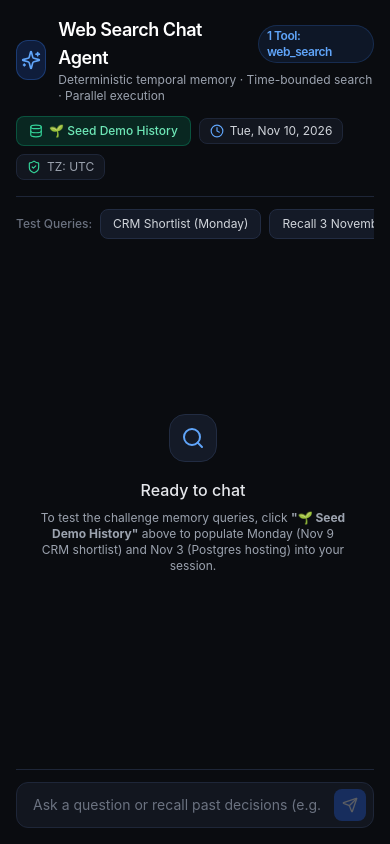
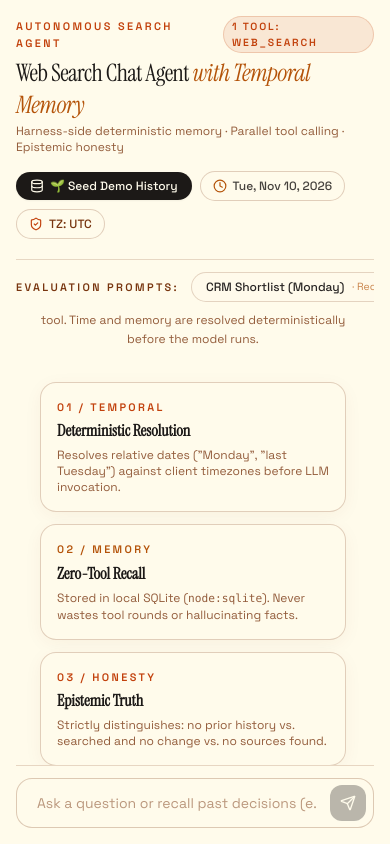
Before and after one commit to Harsh-karn/web-search-chat-agent, a Next.js app: page / in a window 390 px wide. Built offline with nearby package versions, Linux system fonts and the light colour scheme.

Commit message:
feat(ui): redesign UI inspired by harshaldhir.com aesthetic with Instrument Serif typography and warm parchment palette

```diff
--- a/src/app/globals.css
+++ b/src/app/globals.css
@@ -3,20 +3,65 @@
 @tailwind utilities;
 
 :root {
-  --background: #0a0c10;
-  --foreground: #ededed;
-  --card: #12161f;
-  --card-border: #1e2638;
-  --primary: #3b82f6;
-  --primary-hover: #2563eb;
-  --accent: #10b981;
+  --ink: #1c1917;
+  --paper: #fffbeb;
+  --umber: #b45309;
+  --terracotta: #c2410c;
+  --card-bg: rgba(255, 251, 235, 0.75);
+  --border-warm: rgba(120, 53, 15, 0.22);
+}
+
+html {
+  scroll-behavior: smooth;
 }
 
 body {
-  color: var(--foreground);
-  background: var(--background);
-  font-family: -apple-system, BlinkMacSystemFont, "Segoe UI", Roboto, Oxygen, Ubuntu, Cantarell, sans-serif;
+  background: var(--paper);
+  color: #292524;
+  font-family: 'Space Grotesk', -apple-system, BlinkMacSystemFont, sans-serif;
   min-height: 100vh;
+  selection-background-color: var(--terracotta);
+}
+
+::selection {
+  background: var(--terracotta);
+  color: var(--paper);
+}
+
+.font-serif {
+  font-family: 'Instrument Serif', Georgia, serif;
+}
+
+.font-sans {
+  font-family: 'Space Grotesk', -apple-system, BlinkMacSystemFont, sans-serif;
+}
+
+.label-tag {
+  font-family: 'Space Grotesk', sans-serif;
+  letter-spacing: 0.22em;
+  text-transform: uppercase;
+  font-size: 0.68rem;
+  font-weight: 600;
+}
+
+.glass-panel {
+  backdrop-filter: blur(14px);
+  -webkit-backdrop-filter: blur(14px);
+  background: rgba(255, 251, 235, 0.65);
+  border: 1px solid var(--border-warm);
+}
+
+.index-card {
+  background: rgba(255, 251, 235, 0.85);
+  border: 1px solid var(--border-warm);
+  border-radius: 16px;
+  box-shadow: 0 4px 20px -2px rgba(120, 53, 15, 0.06);
+  transition: transform 0.3s ease, border-color 0.3s ease, box-shadow 0.3s ease;
+}
+
+.index-card:hover {
+  border-color: rgba(194, 65, 12, 0.45);
+  box-shadow: 0 8px 30px -4px rgba(194, 65, 12, 0.1);
 }
 
 /* Custom scrollbar */
@@ -28,9 +73,9 @@ body {
   background: transparent;
 }
 ::-webkit-scrollbar-thumb {
-  background: #2a3449;
+  background: rgba(120, 53, 15, 0.25);
   border-radius: 3px;
 }
 ::-webkit-scrollbar-thumb:hover {
-  background: #3b4763;
+  background: rgba(194, 65, 12, 0.5);
 }
--- a/src/app/layout.tsx
+++ b/src/app/layout.tsx
@@ -3,7 +3,7 @@ import "./globals.css";
 
 export const metadata: Metadata = {
   title: "Search Agent | Time-Aware Web Search Chat Agent",
-  description: "Chat agent with a single time-bounded web search tool and temporal conversation memory.",
+  description: "High-performance chat agent with a single time-bounded web search tool and temporal conversation memory.",
 };
 
 export default function RootLayout({
@@ -12,8 +12,16 @@ export default function RootLayout({
   children: React.ReactNode;
 }>) {
   return (
-    <html lang="en" className="dark">
-      <body className="antialiased bg-[#0a0c10] text-gray-100 min-h-screen flex flex-col">
+    <html lang="en">
+      <head>
+        <link rel="preconnect" href="https://fonts.googleapis.com" />
+        <link rel="preconnect" href="https://fonts.gstatic.com" crossOrigin="anonymous" />
+        <link
+          href="https://fonts.googleapis.com/css2?family=Instrument+Serif:ital@0;1&family=Space+Grotesk:wght@300;400;500;600;700&display=swap"
+          rel="stylesheet"
+        />
+      </head>
+      <body className="antialiased bg-[#fffbeb] text-[#292524] min-h-screen flex flex-col font-sans selection:bg-[#c2410c] selection:text-[#fffbeb]">
         {children}
       </body>
     </html>
--- a/src/app/page.tsx
+++ b/src/app/page.tsx
@@ -2,7 +2,7 @@
 
 import { useChat } from "ai/react";
 import { useEffect, useState, useRef } from "react";
-import { Send, Search, Clock, ShieldCheck, Sparkles, AlertCircle, ExternalLink, RefreshCw, Database } from "lucide-react";
+import { Send, Search, Clock, ShieldCheck, Sparkles, AlertCircle, ExternalLink, RefreshCw, Database, Compass, ArrowUpRight } from "lucide-react";
 
 export default function ChatPage() {
   const [clientTz, setClientTz] = useState<string>("UTC");
@@ -48,7 +48,7 @@ export default function ChatPage() {
       const res = await fetch("/api/seed", { method: "POST" });
       const data = await res.json();
       if (data.success) {
-        setSeedSuccessMsg("✅ Seeded history: Monday (5 CRM Tools) & 3 Nov (Postgres) are now in memory!");
+        setSeedSuccessMsg("✅ Seeded into memory: Monday Nov 9 (5 CRM tools) & Nov 3 (Postgres options). Click a test query to verify!");
         setTimeout(() => setSeedSuccessMsg(null), 8000);
       }
     } catch (e) {
@@ -61,41 +61,43 @@ export default function ChatPage() {
   const testPrompts = [
     {
       title: "CRM Shortlist (Monday)",
+      tag: "Recall & Parallel Search",
       prompt: "On Monday we shortlisted 5 CRM tools for a 20-person sales team. Has any of them changed pricing or shipped something big since?",
     },
     {
       title: "Recall 3 November",
+      tag: "Time-Bound Recheck",
       prompt: "What did I ask you on 3 November? Is your answer still correct today?",
     },
     {
       title: "Postgres Hosting (Last Tuesday)",
+      tag: "Relative Date Resolution",
       prompt: "Last Tuesday I asked you about Postgres hosting. Has any pricing changed since then?",
     },
     {
       title: "Missing History Check",
+      tag: "Epistemic Honesty",
       prompt: "What did I ask you on 14 October about Kubernetes clusters?",
     },
   ];
 
   return (
-    <div className="flex flex-col h-screen max-w-5xl w-full mx-auto p-4 sm:p-6">
-      {/* Top Header */}
-      <header className="flex flex-wrap items-center justify-between gap-3 pb-4 border-b border-[#1e2638]">
-        <div className="flex items-center gap-3">
-          <div className="w-10 h-10 rounded-xl bg-blue-600/20 border border-blue-500/30 flex items-center justify-center text-blue-400">
-            <Sparkles className="w-5 h-5" />
+    <div className="flex flex-col h-screen max-w-5xl w-full mx-auto p-4 sm:p-6 lg:p-8">
+      {/* Editorial Top Header */}
+      <header className="flex flex-wrap items-center justify-between gap-4 pb-5 border-b border-[rgba(120,53,15,0.18)]">
+        <div>
+          <div className="flex items-center gap-2 mb-1">
+            <span className="label-tag text-[#c2410c] tracking-[0.25em]">Autonomous Search Agent</span>
+            <span className="text-[0.65rem] uppercase tracking-[0.18em] px-2 py-0.5 rounded-full bg-[#c2410c]/10 text-[#c2410c] font-semibold border border-[#c2410c]/20">
+              1 Tool: web_search
+            </span>
           </div>
-          <div>
-            <h1 className="text-lg font-semibold tracking-tight text-white flex items-center gap-2">
-              Web Search Chat Agent
-              <span className="text-xs px-2 py-0.5 rounded-full bg-blue-500/10 text-blue-400 border border-blue-500/20">
-                1 Tool: web_search
-              </span>
-            </h1>
-            <p className="text-xs text-gray-400">
-              Deterministic temporal memory · Time-bounded search · Parallel execution
-            </p>
-          </div>
+          <h1 className="text-2xl sm:text-3xl font-serif text-[#1c1917] tracking-tight">
+            Web Search Chat Agent <span className="italic font-normal text-[#b45309]">with Temporal Memory</span>
+          </h1>
+          <p className="text-xs text-[#78350f]/80 font-sans mt-0.5">
+            Harness-side deterministic memory · Parallel tool calling · Epistemic honesty
+          </p>
         </div>
 
         {/* Live Context Indicators & Seed Button */}
@@ -104,17 +106,17 @@ export default function ChatPage() {
             onClick={handleSeedData}
             disabled={isSeeding}
             title="Seed the evaluation challenge conversations (Monday & Nov 3) into your session"
-            className="flex items-center gap-1.5 px-3 py-1.5 rounded-lg bg-emerald-600/20 hover:bg-emerald-600/30 border border-emerald-500/30 text-emerald-300 transition-colors font-medium cursor-pointer"
+            className="flex items-center gap-1.5 px-3.5 py-1.5 rounded-full bg-[#1c1917] hover:bg-[#c2410c] text-[#fffbeb] transition-colors font-medium cursor-pointer shadow-sm text-xs"
           >
-            <Database className="w-3.5 h-3.5 text-emerald-400" />
+            <Database className="w-3.5 h-3.5 text-[#fffbeb]" />
             <span>{isSeeding ? "Seeding..." : "🌱 Seed Demo History"}</span>
           </button>
-          <div className="flex items-center gap-1.5 px-2.5 py-1 rounded-lg bg-[#12161f] border border-[#1e2638] text-gray-300">
-            <Clock className="w-3.5 h-3.5 text-blue-400" />
+          <div className="flex items-center gap-1.5 px-3 py-1.5 rounded-full bg-[rgba(255,251,235,0.85)] border border-[rgba(120,53,15,0.22)] text-[#44403c] font-medium shadow-xs">
+            <Clock className="w-3.5 h-3.5 text-[#b45309]" />
             <span>{currentDateStr || "Loading..."}</span>
           </div>
-          <div className="flex items-center gap-1.5 px-2.5 py-1 rounded-lg bg-[#12161f] border border-[#1e2638] text-gray-400">
-            <ShieldCheck className="w-3.5 h-3.5 text-emerald-400" />
+          <div className="flex items-center gap-1.5 px-3 py-1.5 rounded-full bg-[rgba(255,251,235,0.85)] border border-[rgba(120,53,15,0.22)] text-[#78350f] font-medium shadow-xs">
+            <ShieldCheck className="w-3.5 h-3.5 text-[#c2410c]" />
             <span>TZ: {clientTz}</span>
           </div>
         </div>
@@ -122,38 +124,70 @@ export default function ChatPage() {
 
       {/* Seed Success Banner */}
       {seedSuccessMsg && (
-        <div className="mt-3 p-3 rounded-xl bg-emerald-500/10 border border-emerald-500/30 text-emerald-300 text-xs flex items-center justify-between">
-          <span>{seedSuccessMsg}</span>
-          <button onClick={() => setSeedSuccessMsg(null)} className="text-emerald-400 hover:text-white font-bold ml-2">✕</button>
+        <div className="mt-3 p-3.5 rounded-xl bg-[#fffbeb] border border-[#c2410c]/40 text-[#c2410c] text-xs flex items-center justify-between shadow-sm">
+          <div className="flex items-center gap-2 font-medium">
+            <Sparkles className="w-4 h-4 text-[#c2410c] shrink-0" />
+            <span>{seedSuccessMsg}</span>
+          </div>
+          <button onClick={() => setSeedSuccessMsg(null)} className="text-[#c2410c] hover:text-[#1c1917] font-bold ml-3 cursor-pointer">✕</button>
         </div>
       )}
 
-      {/* Quick Scenario Chips */}
+      {/* Test Scenarios Ribbon */}
       <div className="py-3 flex items-center gap-2 overflow-x-auto text-xs no-scrollbar">
-        <span className="text-gray-500 shrink-0 font-medium">Test Queries:</span>
+        <span className="label-tag text-[#78350f] shrink-0 pr-1">Evaluation Prompts:</span>
         {testPrompts.map((item, idx) => (
           <button
             key={idx}
             onClick={() => setInput(item.prompt)}
-            className="shrink-0 px-3 py-1.5 rounded-lg bg-[#141a27] hover:bg-[#1a2233] text-gray-300 hover:text-white border border-[#222c42] transition-colors flex items-center gap-1.5 cursor-pointer"
+            className="shrink-0 px-3.5 py-1.5 rounded-full bg-[rgba(255,251,235,0.8)] hover:bg-[#fffbeb] text-[#292524] hover:text-[#c2410c] border border-[rgba(120,53,15,0.2)] hover:border-[#c2410c]/50 transition-all flex items-center gap-2 cursor-pointer shadow-2xs group"
           >
-            <span>{item.title}</span>
+            <span className="font-medium">{item.title}</span>
+            <span className="text-[0.65rem] text-[#b45309] font-sans opacity-70 group-hover:opacity-100">· {item.tag}</span>
+            <ArrowUpRight className="w-3 h-3 text-[#b45309] opacity-50 group-hover:opacity-100 group-hover:translate-x-0.5 group-hover:-translate-y-0.5 transition-transform" />
           </button>
         ))}
       </div>
 
-      {/* Chat Messages Log */}
-      <main className="flex-1 overflow-y-auto space-y-4 py-4 pr-1">
+      {/* Main Conversation Log */}
+      <main className="flex-1 overflow-y-auto space-y-5 py-4 pr-1">
         {messages.length === 0 ? (
-          <div className="h-full flex flex-col items-center justify-center text-center p-6 text-gray-400 space-y-4">
-            <div className="w-12 h-12 rounded-2xl bg-[#141a27] border border-[#222c42] flex items-center justify-center text-blue-400">
-              <Search className="w-6 h-6" />
+          <div className="h-full flex flex-col items-center justify-center text-center p-6 space-y-6">
+            <div className="w-14 h-14 rounded-2xl bg-[rgba(255,251,235,0.9)] border border-[rgba(120,53,15,0.25)] flex items-center justify-center text-[#c2410c] shadow-sm">
+              <Compass className="w-7 h-7" />
             </div>
-            <div className="max-w-md space-y-2">
-              <h2 className="text-base font-medium text-gray-200">Ready to chat</h2>
-              <p className="text-xs text-gray-400">
-                To test the challenge memory queries, click <strong>"🌱 Seed Demo History"</strong> above to populate Monday (Nov 9 CRM shortlist) and Nov 3 (Postgres hosting) into your session.
+            <div className="max-w-lg space-y-2">
+              <h2 className="text-2xl font-serif text-[#1c1917] tracking-tight">
+                Answering fast, getting facts right, and good to talk to.
+              </h2>
+              <p className="text-xs text-[#78350f]/80 leading-relaxed font-sans max-w-md mx-auto">
+                Equipped with a single time-aware <code className="px-1.5 py-0.5 rounded bg-[rgba(120,53,15,0.08)] text-[#c2410c] font-mono text-[0.75rem]">web_search</code> tool. Time and memory are resolved deterministically before the model runs.
               </p>
+            </div>
+
+            {/* Feature Cards Grid */}
+            <div className="grid grid-cols-1 sm:grid-cols-3 gap-3 max-w-2xl w-full text-left pt-2">
+              <div className="index-card p-4">
+                <span className="label-tag text-[#c2410c] block mb-1">01 / Temporal</span>
+                <h3 className="font-serif text-base text-[#1c1917] font-semibold">Deterministic Resolution</h3>
+                <p className="text-xs text-[#78350f]/80 mt-1">
+                  Resolves relative dates (&quot;Monday&quot;, &quot;last Tuesday&quot;) against client timezones before LLM invocation.
+                </p>
+              </div>
+              <div className="index-card p-4">
+                <span className="label-tag text-[#b45309] block mb-1">02 / Memory</span>
+                <h3 className="font-serif text-base text-[#1c1917] font-semibold">Zero-Tool Recall</h3>
+                <p className="text-xs text-[#78350f]/80 mt-1">
+                  Stored in local SQLite (<code className="text-[0.7rem] font-mono">node:sqlite</code>). Never wastes tool rounds or hallucinating facts.
+                </p>
+              </div>
+              <div className="index-card p-4">
+                <span className="label-tag text-[#c2410c] block mb-1">03 / Honesty</span>
+                <h3 className="font-serif text-base text-[#1c1917] font-semibold">Epistemic Truth</h3>
+                <p className="text-xs text-[#78350f]/80 mt-1">
+                  Strictly distinguishes: no prior history vs. searched and no change vs. no sources found.
+                </p>
+              </div>
             </div>
           </div>
         ) : (
@@ -165,33 +199,33 @@ export default function ChatPage() {
               }`}
             >
               <div
-                className={`max-w-[85%] rounded-2xl px-4 py-3 text-sm leading-relaxed ${
+                className={`max-w-[85%] rounded-2xl px-5 py-4 text-sm leading-relaxed transition-all ${
                   m.role === "user"
-                    ? "bg-blue-600 text-white"
-                    : "bg-[#12161f] border border-[#1e2638] text-gray-200 shadow-sm"
+                    ? "bg-[#1c1917] text-[#fffbeb] shadow-sm font-sans"
+                    : "index-card text-[#292524] shadow-sm font-sans"
                 }`}
               >
                 {/* Tool Invocations Status stream */}
                 {m.toolInvocations && m.toolInvocations.length > 0 && (
-                  <div className="mb-3 space-y-1.5 border-b border-[#1e2638]/80 pb-2">
+                  <div className="mb-3.5 space-y-2 border-b border-[rgba(120,53,15,0.18)] pb-3">
                     {m.toolInvocations.map((tool) => (
                       <div
                         key={tool.toolCallId}
-                        className="flex items-center gap-2 text-xs text-blue-300/90 bg-[#161c28] px-2.5 py-1 rounded-md border border-blue-500/20"
+                        className="flex items-center gap-2 text-xs text-[#78350f] bg-[rgba(255,251,235,0.9)] px-3 py-1.5 rounded-lg border border-[rgba(120,53,15,0.22)] shadow-2xs font-mono"
                       >
                         {tool.state === "result" ? (
                           <>
-                            <Search className="w-3 h-3 text-emerald-400 shrink-0" />
+                            <Search className="w-3.5 h-3.5 text-[#c2410c] shrink-0" />
                             <span>
-                              Searched: <strong>{(tool.args as any)?.query}</strong>
+                              Searched: <strong className="text-[#1c1917]">{(tool.args as any)?.query}</strong>
                               {(tool.args as any)?.since ? ` (since ${(tool.args as any).since})` : ""}
                             </span>
                           </>
                         ) : (
                           <>
-                            <RefreshCw className="w-3 h-3 text-blue-400 animate-spin shrink-0" />
+                            <RefreshCw className="w-3.5 h-3.5 text-[#b45309] animate-spin shrink-0" />
                             <span>
-                              Searching: <strong>{(tool.args as any)?.query}</strong>...
+                              Searching: <strong className="text-[#1c1917]">{(tool.args as any)?.query}</strong>...
                             </span>
                           </>
                         )}
@@ -201,7 +235,7 @@ export default function ChatPage() {
                 )}
 
                 {/* Message Content */}
-                <div className="whitespace-pre-wrap font-normal">
+                <div className="whitespace-pre-wrap font-normal text-[0.93rem] leading-relaxed">
                   {renderFormattedText(m.content)}
                 </div>
               </div>
@@ -210,14 +244,14 @@ export default function ChatPage() {
         )}
 
         {isLoading && messages[messages.length - 1]?.role === "user" && (
-          <div className="flex items-center gap-2 text-xs text-blue-400 px-3 py-2 bg-[#12161f] border border-[#1e2638] rounded-xl w-fit">
-            <RefreshCw className="w-3.5 h-3.5 animate-spin" />
-            <span>Analyzing time references and checking memory...</span>
+          <div className="flex items-center gap-2.5 text-xs text-[#c2410c] px-4 py-2.5 bg-[rgba(255,251,235,0.95)] border border-[rgba(194,65,12,0.3)] rounded-full w-fit shadow-xs font-medium">
+            <RefreshCw className="w-3.5 h-3.5 animate-spin text-[#c2410c]" />
+            <span>Resolving time context and querying memory...</span>
           </div>
         )}
 
         {error && (
-          <div className="flex items-center gap-2 p-3 rounded-xl bg-red-500/10 border border-red-500/30 text-red-400 text-xs">
+          <div className="flex items-center gap-2 p-3.5 rounded-xl bg-red-50 border border-red-200 text-red-700 text-xs shadow-xs">
             <AlertCircle className="w-4 h-4 shrink-0" />
             <span>Error: {error.message || "Failed to communicate with the agent. Please check your API keys."}</span>
           </div>
@@ -226,20 +260,20 @@ export default function ChatPage() {
         <div ref={messagesEndRef} />
       </main>
 
-      {/* Input Box */}
-      <footer className="pt-3 border-t border-[#1e2638]">
+      {/* Editorial Input Box */}
+      <footer className="pt-3 border-t border-[rgba(120,53,15,0.18)]">
         <form onSubmit={handleSubmit} className="relative flex items-center">
           <input
             value={input}
             onChange={handleInputChange}
             placeholder="Ask a question or recall past decisions (e.g. 'Has any CRM tool changed pricing since Monday?')"
             disabled={isLoading}
-            className="w-full bg-[#12161f] border border-[#1e2638] rounded-xl px-4 py-3 pr-12 text-sm text-gray-100 placeholder-gray-500 focus:outline-none focus:border-blue-500/60 focus:ring-1 focus:ring-blue-500/30 transition-all"
+            className="w-full bg-[rgba(255,251,235,0.9)] border border-[rgba(120,53,15,0.25)] rounded-2xl px-5 py-3.5 pr-14 text-sm text-[#1c1917] placeholder-[#78350f]/50 focus:outline-none focus:border-[#c2410c] focus:ring-1 focus:ring-[#c2410c]/30 transition-all font-sans shadow-xs"
           />
           <button
             type="submit"
             disabled={isLoading || !input.trim()}
-            className="absolute right-2 p-2 rounded-lg bg-blue-600 hover:bg-blue-500 text-white disabled:opacity-30 disabled:hover:bg-blue-600 transition-colors cursor-pointer"
+            className="absolute right-2 p-2.5 rounded-xl bg-[#1c1917] hover:bg-[#c2410c] text-[#fffbeb] disabled:opacity-30 disabled:hover:bg-[#1c1917] transition-all cursor-pointer shadow-xs"
           >
             <Send className="w-4 h-4" />
           </button>
@@ -249,11 +283,10 @@ export default function ChatPage() {
   );
 }
 
-// Minimal markdown link parser for citation links [Title](URL)
+// Minimal markdown link parser for citation links [Title](URL) with terracotta editorial styling
 function renderFormattedText(text: string) {
   if (!text) return null;
 
-  // Split by markdown link pattern [title](url)
   const linkRegex = /\[(.*?)\]\((https?:\/\/[^\s)]+)\)/g;
   const parts: (string | React.ReactNode)[] = [];
   let lastIndex = 0;
@@ -270,10 +303,10 @@ function renderFormattedText(text: string) {
         href={url}
         target="_blank"
         rel="noopener noreferrer"
-        className="inline-flex items-center gap-0.5 text-blue-400 hover:text-blue-300 underline underline-offset-2 mx-0.5 font-medium"
+        className="inline-flex items-center gap-0.5 text-[#c2410c] hover:text-[#9a3412] underline decoration-1 underline-offset-2 mx-0.5 font-medium transition-colors"
       >
         <span>{title}</span>
-        <ExternalLink className="w-3 h-3 inline" />
+        <ExternalLink className="w-3 h-3 inline text-[#b45309]" />
       </a>
     );
     lastIndex = linkRegex.lastIndex;
```
